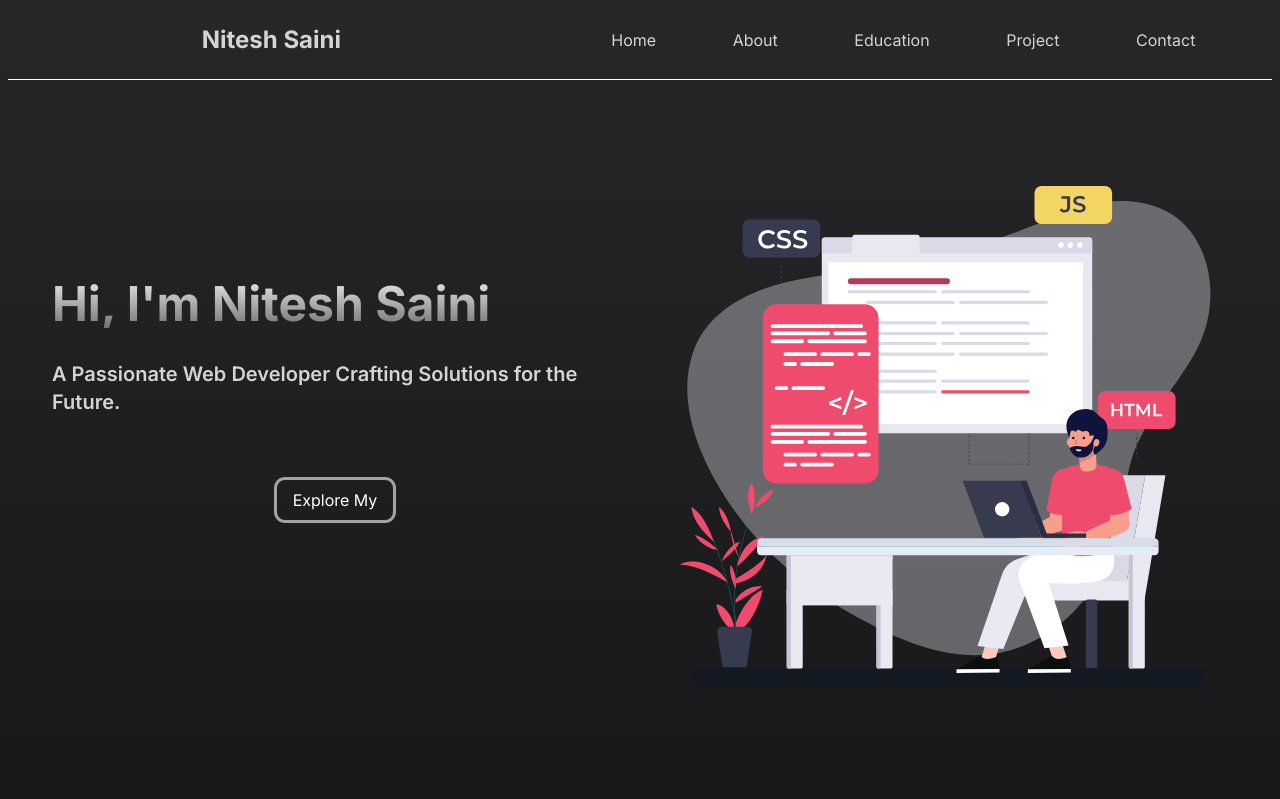
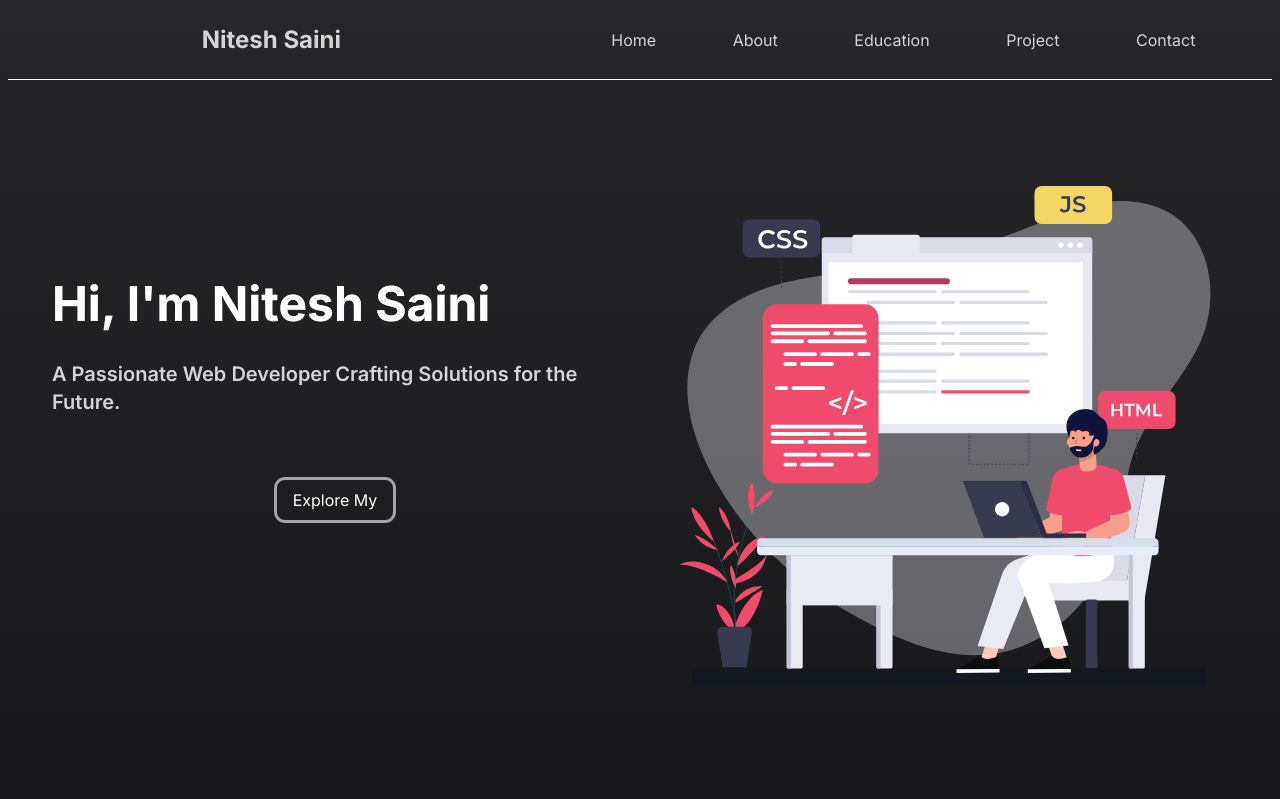
Before and after one commit to niteshsainicoder/portfolio, a Next.js app: page / in a window 1280 px wide. Shown: the top 799 px of the page. Built offline with nearby package versions, Linux system fonts and the light colour scheme.

Commit message:
minor bug fixed

```diff
--- a/src/app/page.tsx
+++ b/src/app/page.tsx
@@ -49,7 +49,7 @@ export default function Home() {
       >
         <div className="relative flex flex-col sm:w-3/6   gap-4 items-center justify-center px-4" >
           <div className="text-3xl md:text-5xl  w-full bg-clip-text    bg-gradient-to-b from-neutral-200 to-neutral-500 font-bold text-left  ">
-            <p className="text-transparent  text-center sm:text-left flex-nowrap antialiased"> Hi, I&#39;m Nitesh Saini</p>
+            <p className=" text-white text-center sm:text-left flex-nowrap antialiased"> Hi, I&#39;m Nitesh Saini</p>
           </div>
           <div className="text-base text-center w-full sm:text-left font-semibold antialiased text-neutral-300 sm:text-xl  py-4">
             A Passionate Web Developer Crafting Solutions for the Future.
```
